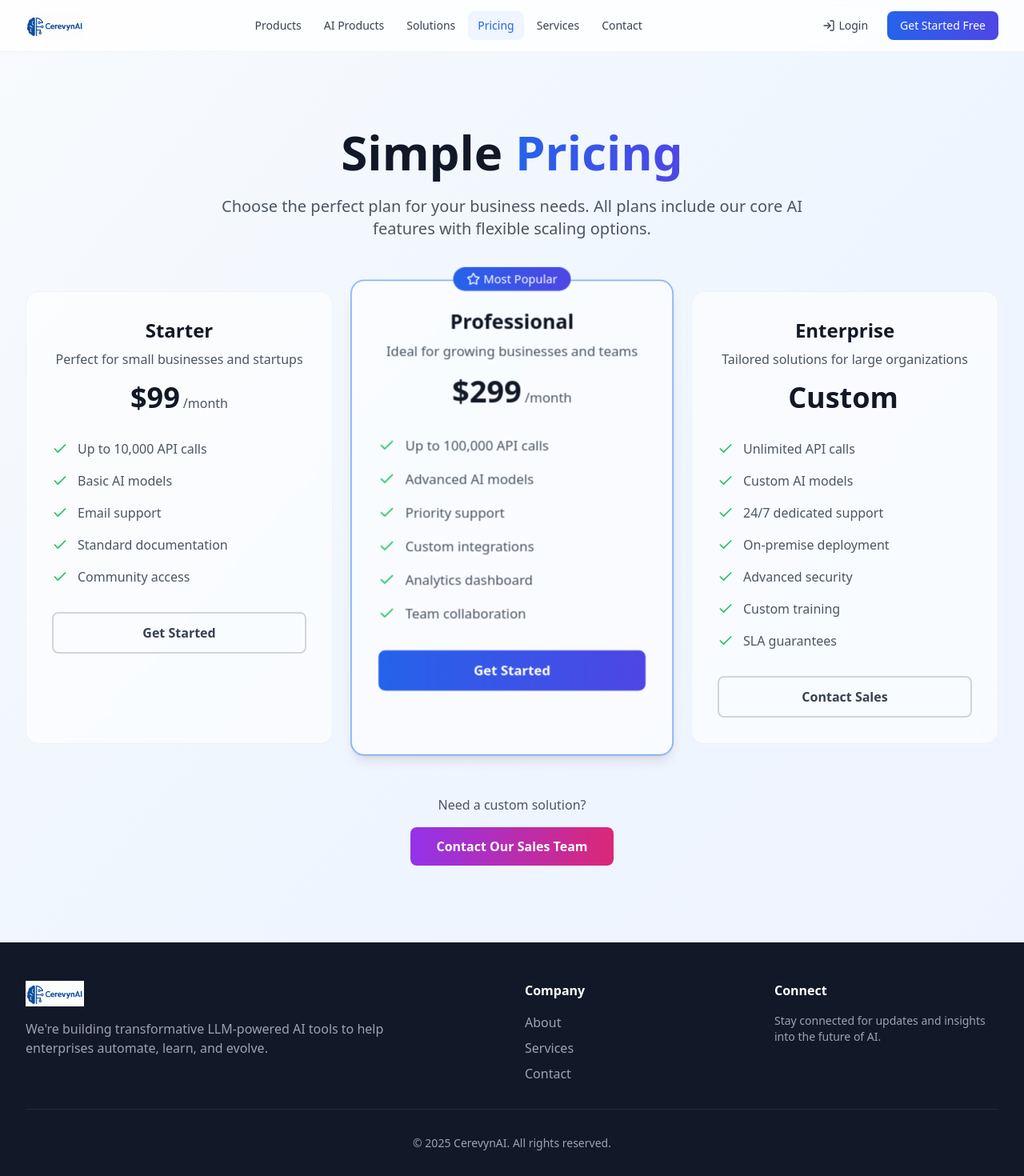
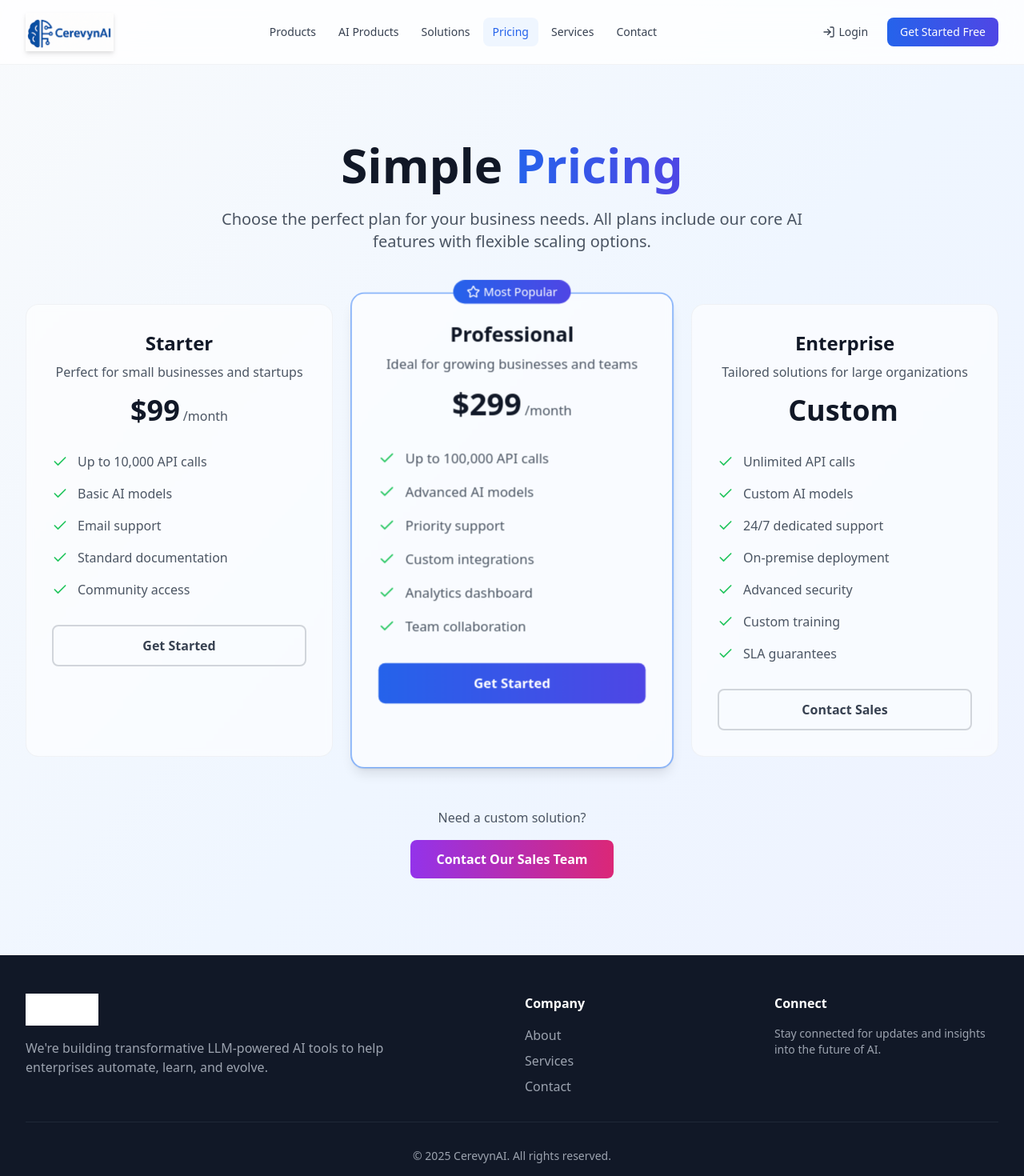
Before and after one commit to coderRobust/ai-web-horizon, a React (Vite) app: page /pricing in a window 1280 px wide. Shown: the top 1470 px of the page at 80% size. Built offline with nearby package versions, Linux system fonts and the light colour scheme.

Commit message:
Fix: Improve logo size and visibility
Adjust logo size for better appearance and visibility.

```diff
--- a/src/components/Layout.tsx
+++ b/src/components/Layout.tsx
@@ -24,12 +24,12 @@ const Layout = ({ children }: { children: React.ReactNode }) => {
       {/* Navigation */}
       <nav className="fixed top-0 w-full bg-white/80 backdrop-blur-lg border-b border-gray-200/50 z-50">
         <div className="max-w-7xl mx-auto px-4 sm:px-6 lg:px-8">
-          <div className="flex justify-between items-center h-16">
+          <div className="flex justify-between items-center h-20">
             <Link to="/" className="flex items-center space-x-2 group">
               <img
                 src="/lovable-uploads/30c84560-900f-4e62-bcf5-21d656096be1.png"
                 alt="CerevynAI Logo"
-                className="h-8 w-auto group-hover:scale-105 transition-transform"
+                className="h-12 w-auto group-hover:scale-105 transition-transform duration-300 drop-shadow-md"
               />
             </Link>
 
@@ -111,7 +111,7 @@ const Layout = ({ children }: { children: React.ReactNode }) => {
       </nav>
 
       {/* Main Content */}
-      <main className="pt-16">
+      <main className="pt-20">
         {children}
       </main>
 
@@ -124,7 +124,7 @@ const Layout = ({ children }: { children: React.ReactNode }) => {
                 <img
                   src="/lovable-uploads/30c84560-900f-4e62-bcf5-21d656096be1.png"
                   alt="CerevynAI Logo"
-                  className="h-8 w-auto"
+                  className="h-10 w-auto filter brightness-0 invert"
                 />
               </div>
               <p className="text-gray-400 mb-4 max-w-md">
--- a/src/pages/Index.tsx
+++ b/src/pages/Index.tsx
@@ -43,11 +43,11 @@ const Index = () => {
 
         <div className="relative max-w-7xl mx-auto px-4 sm:px-6 lg:px-8 text-center">
           <div className="flex justify-center mb-8">
-            <div className="bg-white p-4 rounded-2xl shadow-2xl shadow-blue-500/25 hover:scale-105 transition-transform duration-300">
+            <div className="bg-white p-6 rounded-3xl shadow-2xl shadow-blue-500/25 hover:scale-105 transition-all duration-500 hover:shadow-blue-500/40">
               <img
                 src="/lovable-uploads/30c84560-900f-4e62-bcf5-21d656096be1.png"
                 alt="CerevynAI Logo"
-                className="h-16 w-auto"
+                className="h-24 w-auto"
               />
             </div>
           </div>
```
